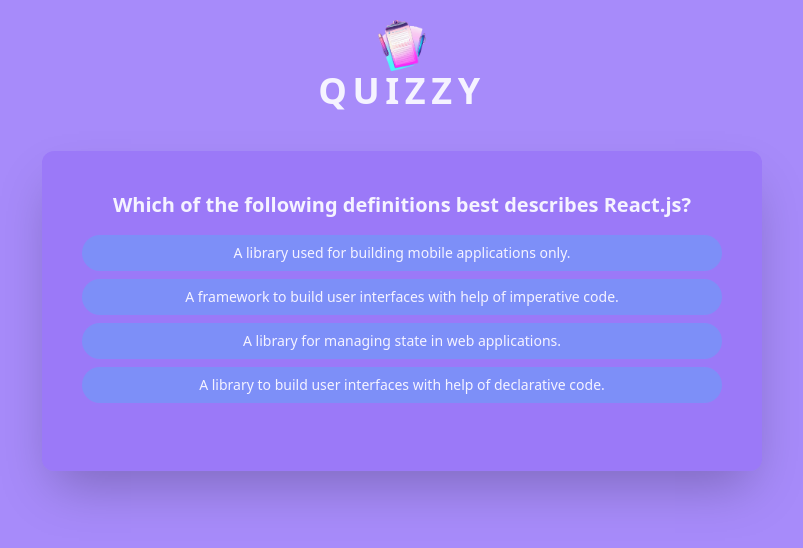
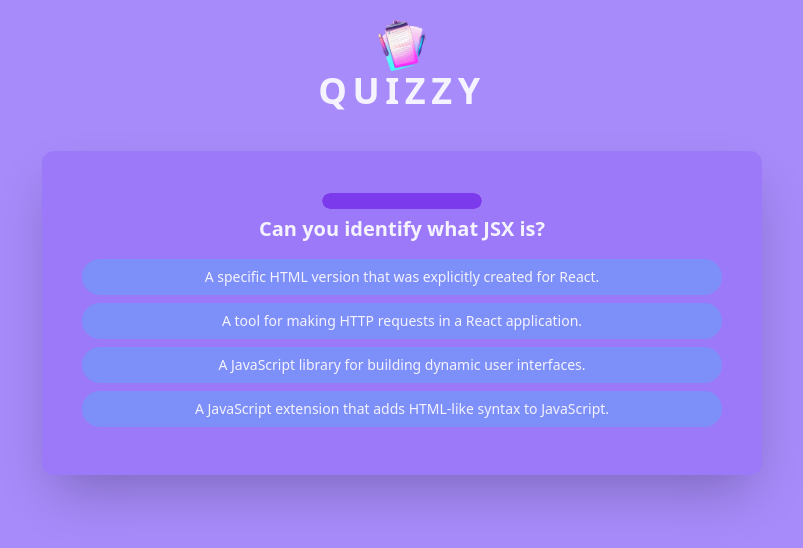
Before and after one commit to teodorSmilevski/miniProjects, a React (Vite) app: page / in a window 1280 px wide. Shown: the top 548 px of the page, without its empty margins (238-1041 px from the left). Built offline with nearby package versions, Linux system fonts and the light colour scheme.

Commit message:
Added question timer and answer selection

```diff
--- /dev/null
+++ b/src/components/QuizzApp/QuestionTimer.jsx
@@ -0,0 +1,26 @@
+/* eslint-disable react/prop-types */
+import { useState, useEffect } from "react";
+
+export default function QuestionTimer({ timeout, onTimeout }) {
+  const [timeInterval, setTimeInterval] = useState(0);
+
+  useEffect(() => {
+    console.log("set timeout");
+
+    setTimeout(onTimeout, timeout);
+  }, [timeout, onTimeout]);
+  useEffect(() => {
+    console.log("set interval");
+    setInterval(() => {
+      setTimeInterval((oldTime) => oldTime + 100);
+    }, 100);
+  }, []);
+
+  return (
+    <progress
+      max={timeout}
+      value={timeInterval}
+      className="[&::-webkit-progress-bar]:rounded-lg [&::-webkit-progress-value]:rounded-lg   [&::-webkit-progress-bar]:bg-slate-200 [&::-webkit-progress-value]:bg-violet-600 [&::-moz-progress-bar]:bg-violet-600"
+    />
+  );
+}
--- a/src/components/QuizzApp/Quiz.jsx
+++ b/src/components/QuizzApp/Quiz.jsx
@@ -1,6 +1,7 @@
-import { useState } from "react";
+import { useCallback, useState } from "react";
 import QUESTIONS from "./questions";
 import quizComplete from "../../assets/quiz-complete.png";
+import QuestionTimer from "./QuestionTimer";
 export default function Quiz() {
   const [userAnswers, setUserAnswers] = useState([]);
 
@@ -8,13 +9,18 @@
 
   const isQuizOver = userAnswers.length === QUESTIONS.length;
 
-  function handleSelectAnswer(selectedAnswer) {
+  const handleSelectAnswer = useCallback(function handleSelectAnswer(
+    selectedAnswer
+  ) {
     setUserAnswers((prevAnswers) => {
       return [...prevAnswers, selectedAnswer];
     });
-    console.log(userAnswers, selectedAnswer);
-  }
-
+  },
+  []);
+  const handleSkipQuestion = useCallback(
+    () => handleSelectAnswer(null),
+    [handleSelectAnswer]
+  );
   if (isQuizOver) {
     return (
       <div className="mt-10 py-7 bg-violet-600 w-[35rem] flex flex-col items-center gap-3 rounded-3xl bg-opacity-50 shadow-2xl">
@@ -33,7 +39,7 @@
   shuffledAnswers.sort(() => Math.random() - 0.5);
   return (
     <div className="mt-10 p-10 rounded-xl bg-violet-500 bg-opacity-40 shadow-2xl min-w-[45rem] min-h-[20rem] text-center min-w-15">
-      {/* NOTE: IDEA - switch between questions / if answered right save question and answer / if not end game */}
+      <QuestionTimer timeout={5000} onTimeout={handleSkipQuestion} />
       <p className="text-xl text-violet-50 font-semibold pb-4">
         {QUESTIONS[currentQuestionIndex].text}
       </p>
```
